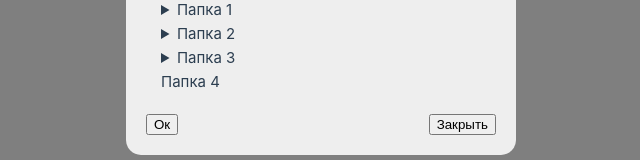
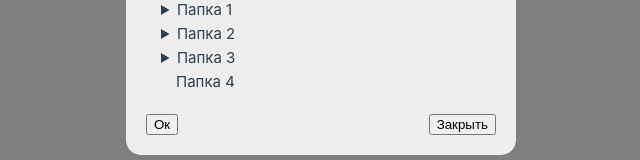
Before and after one commit to nice-witch/folder-tree, a Vue app: page / in a window 1280 px wide. Both pictures are taken after a click on the button "Открыть". Shown: the part 362-522 px from the top of the page, without its empty margins (319-959 px from the left). Built offline with nearby package versions, Linux system fonts and the light colour scheme.

Commit message:
add style for choose folder

```diff
--- a/src/components/FolderTreeComponent.vue
+++ b/src/components/FolderTreeComponent.vue
@@ -1,5 +1,5 @@
 <script setup lang="ts">
-import { ref, watch } from "vue";
+import { ref } from "vue";
 
 interface Folder {
   id: number;
@@ -15,7 +15,10 @@ const emit = defineEmits<{
   (e: "chooseFolder", folder: number): void;
 }>();
 
+const chooseFolder = ref<number>();
+
 const handleFolderClick = (folderId: number) => {
+  chooseFolder.value = folderId;
   emit("chooseFolder", folderId);
 };
 </script>
@@ -23,7 +26,10 @@ const handleFolderClick = (folderId: number) => {
 <template>
   <div v-for="folder in folders" :key="folder.id" class="details">
     <details v-if="folder.children.length">
-      <summary @click="handleFolderClick(folder.id)">
+      <summary
+        @click="handleFolderClick(folder.id)"
+        :class="{ selected: chooseFolder === folder.id }"
+      >
         {{ folder.name }}
       </summary>
       <FolderTreeComponent
@@ -31,14 +37,30 @@ const handleFolderClick = (folderId: number) => {
         @chooseFolder="handleFolderClick"
       />
     </details>
-    <p v-else @click="handleFolderClick(folder.id)">
+    <p
+      v-else
+      @click="handleFolderClick(folder.id)"
+      :class="{ selected: chooseFolder === folder.id }"
+    >
       {{ folder.name }}
     </p>
   </div>
 </template>
 
 <style scoped>
-.details {
+.details,
+.details p {
   padding-left: 15px;
 }
+
+.details summary,
+.details p {
+  cursor: pointer;
+}
+
+.details summary.selected,
+p.selected {
+  font-weight: bold;
+  color: #007bff;
+}
 </style>
```
